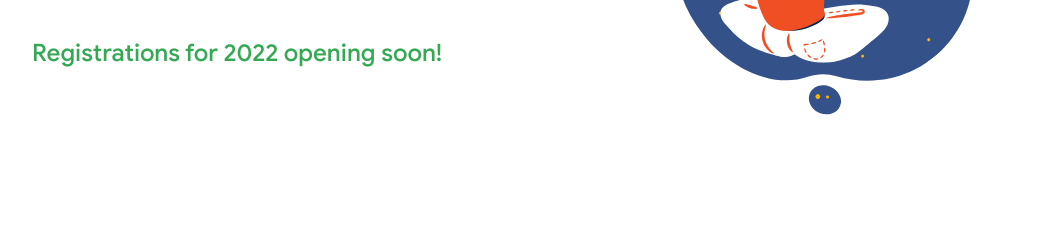
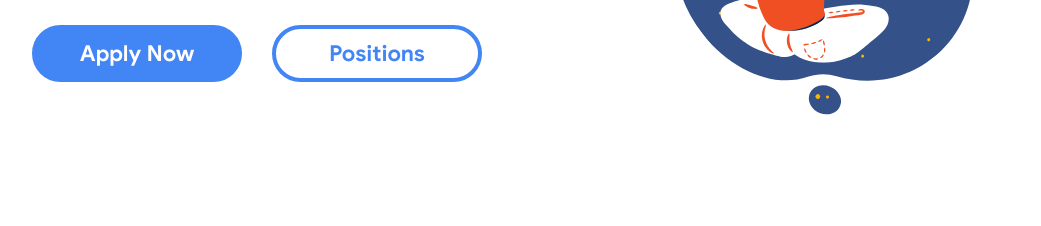
Before and after one commit to radiantly/join-gdsc, a plain HTML site: page public/index.html in a window 1280 px wide. Shown: the part 548-774 px from the top of the page, without its empty margins (108-1149 px from the left). Drawn offline with Linux system fonts and the light colour scheme; a script that the page names is missing.

Commit message:
Open registrations

```diff
--- a/public/index.html
+++ b/public/index.html
@@ -31,11 +31,11 @@
           our club.
         </div>
         <div class="row">
-          <!-- <a data-tf-popup="ujIVnvE5" class="btn bold apply">Apply Now</a>
-          <a href="/docs/GDSC_positions.pdf" class="btn bold pdflink">
+          <a data-tf-popup="EZX7SEx8" class="btn bold apply">Apply Now</a>
+          <a href="/docs/GDSC_Core_Team_2022-23.pdf" class="btn bold pdflink">
             Positions
-          </a> -->
-          Registrations for 2022 opening soon!
+          </a>
+          <!-- Registrations for 2022 opening soon! -->
         </div>
       </div>
       <div class="img-wrap">
```
Also changed, not shown: README.md, 1 other file.
